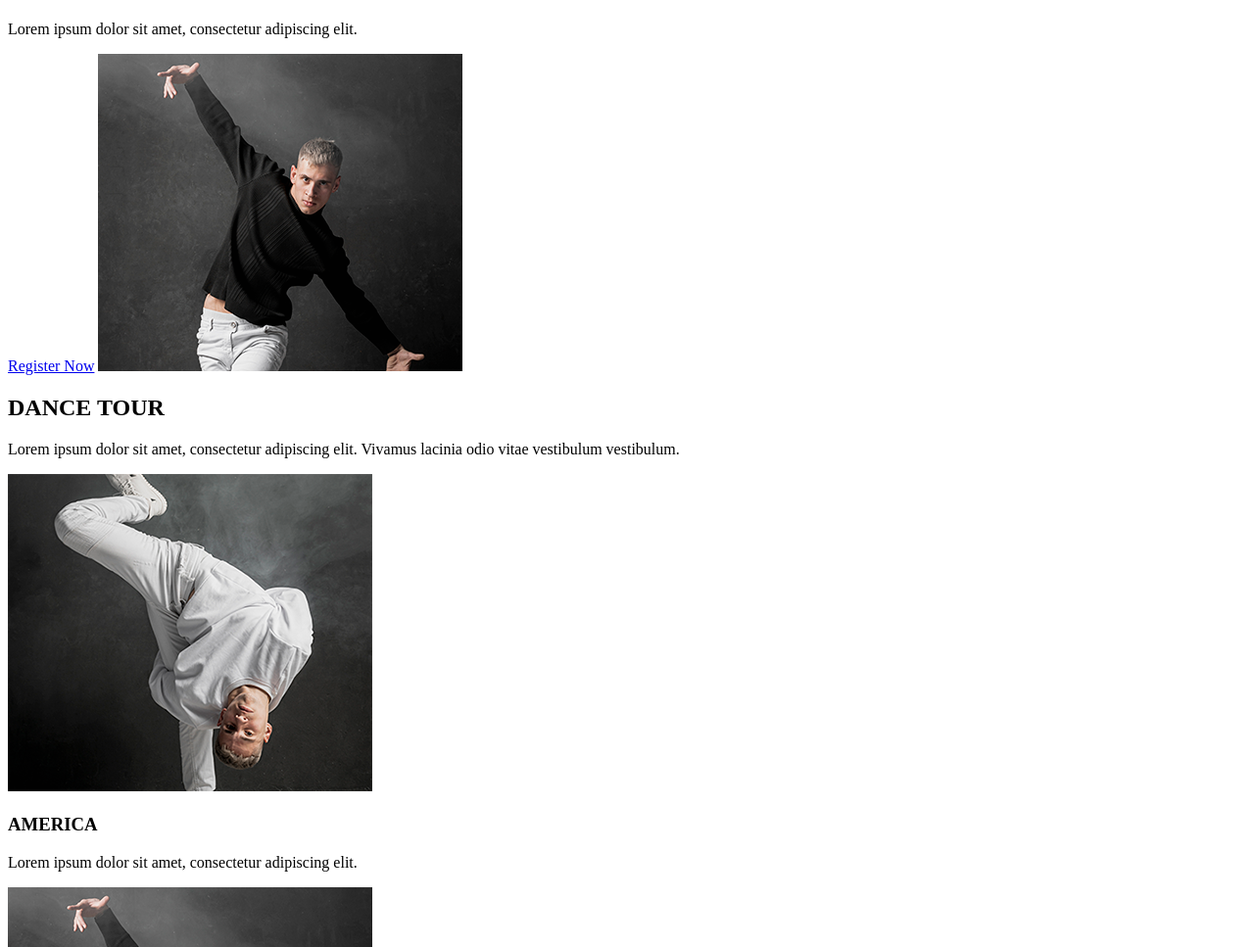
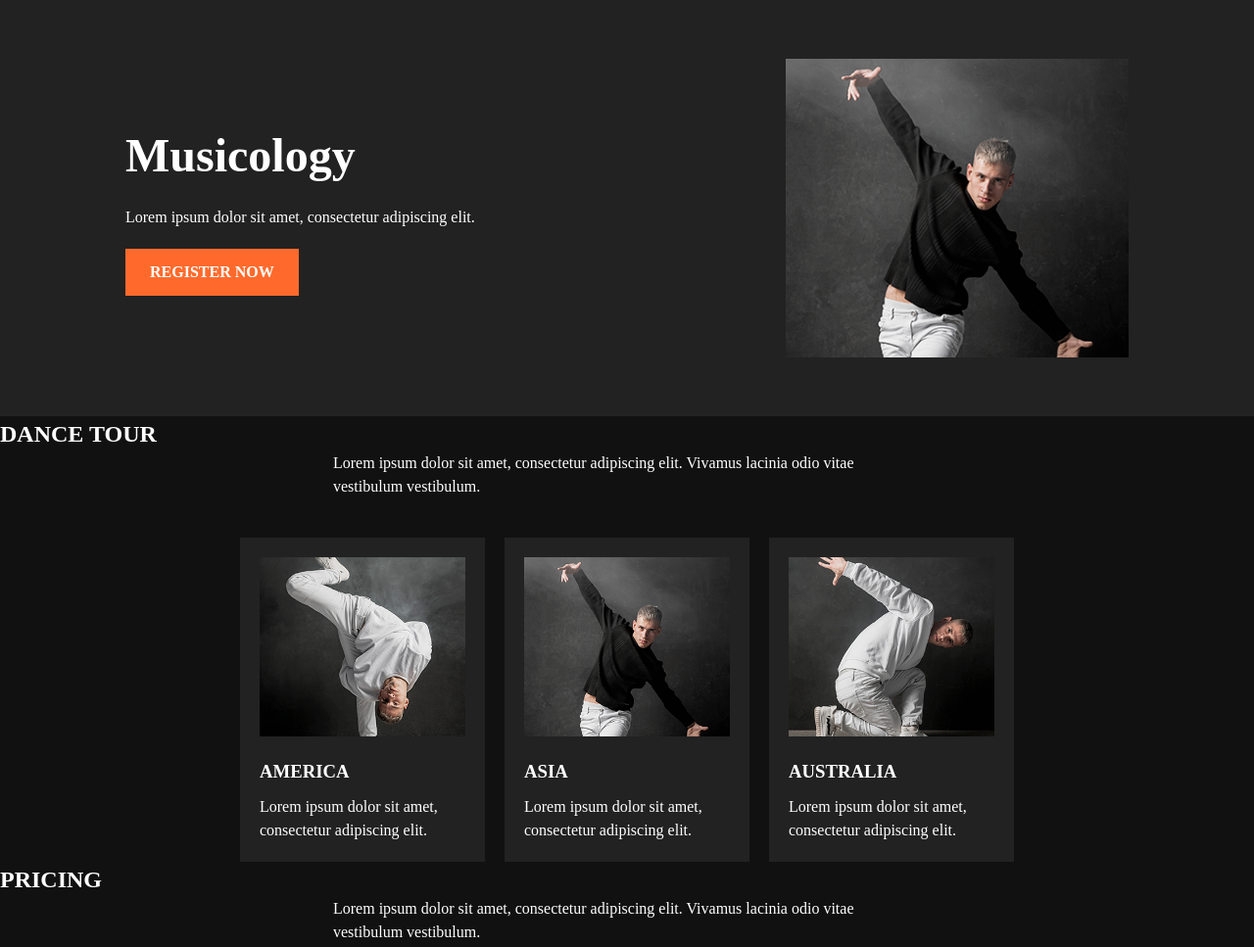
Before and after one commit to dzaplopez-dot/Musicology, a plain HTML site: page Musica/index.html in a window 1280 px wide. Shown: the top 967 px of the page at 98% size. Drawn offline with Linux system fonts and the light colour scheme.

Commit message:
Nuevos cabios

```diff
--- a/Musica/index.html
+++ b/Musica/index.html
@@ -1,6 +1,5 @@
 <!DOCTYPE html>
 <html lang="es">
-
 <head>
     <meta charset="UTF-8">
     <meta name="viewport" content="width=device-width, initial-scale=1.0">
@@ -11,26 +10,27 @@
 <body>
 
     <!-- HERO -->
-    <div class="hero">
-        <h1 class="Musicology">
-        </h1>
-        <p>Lorem ipsum dolor sit amet, consectetur adipiscing elit.</p>
-        <a href="#" class="btn">Register Now</a>
-        <img src="img/pic02.png" alt="">
-    </div>
+    <header class="hero">
+        <div class="hero-text">
+            <h1 class="musicology">Musicology</h1>
+            <p>Lorem ipsum dolor sit amet, consectetur adipiscing elit.</p>
+            <a href="#" class="btn">REGISTER NOW</a>
+        </div>
 
+        <img src="img/pic02.png" alt="Bailarín principal">
+    </header>
 
-    <!-- SECCIÓN 1 -->
-
-    <section class="tour">
+    <!-- SECCION 1 -->
+    <section class="SECCION 1">
         <h2>DANCE TOUR</h2>
         <p class="tour-text">
             Lorem ipsum dolor sit amet, consectetur adipiscing elit.
             Vivamus lacinia odio vitae vestibulum vestibulum.
         </p>
+
         <div class="cards">
             <div class="card">
-                <img src="img/pic01.png" alt="America">
+                <img src="img/pic01.png" alt="Tour América">
                 <div class="card-info">
                     <h3>AMERICA</h3>
                     <p>Lorem ipsum dolor sit amet, consectetur adipiscing elit.</p>
@@ -38,7 +38,7 @@
             </div>
 
             <div class="card">
-                <img src="img/pic02.png" alt="Asia">
+                <img src="img/pic02.png" alt="Tour Asia">
                 <div class="card-info">
                     <h3>ASIA</h3>
                     <p>Lorem ipsum dolor sit amet, consectetur adipiscing elit.</p>
@@ -46,7 +46,7 @@
             </div>
 
             <div class="card">
-                <img src="img/pic03.png" alt="Australia">
+                <img src="img/pic03.png" alt="Tour Australia">
                 <div class="card-info">
                     <h3>AUSTRALIA</h3>
                     <p>Lorem ipsum dolor sit amet, consectetur adipiscing elit.</p>
@@ -55,43 +55,51 @@
         </div>
     </section>
 
-
-    <!-- SECCIÓN 2 -->
- <section class="tour">
-        <h2>Pricing</h2>
+    <!-- SECCION 2 -->
+    <section class="SECCION 2">
+        <h2>PRICING</h2>
         <p class="tour-text">
             Lorem ipsum dolor sit amet, consectetur adipiscing elit.
             Vivamus lacinia odio vitae vestibulum vestibulum.
         </p>
+
         <div class="cards">
             <div class="card">
-                <img src="img/badge.png" alt="America">
+                <img src="img/badge.png" alt="Plan básico">
                 <div class="card-info">
                     <h3>BASIC</h3>
                     <p>Lorem ipsum dolor sit amet, consectetur adipiscing elit.</p>
+                    <button class="price-btn">$150.000</button>
                 </div>
             </div>
 
             <div class="card">
-                <img src="img/badge.png" alt="Asia">
+                <img src="img/badge.png" alt="Plan profesional">
                 <div class="card-info">
                     <h3>PROFESSIONAL</h3>
                     <p>Lorem ipsum dolor sit amet, consectetur adipiscing elit.</p>
+                    <button class="price-btn">$200.000</button>
                 </div>
             </div>
 
             <div class="card">
-                <img src="img/badge.png" alt="Australia">
+                <img src="img/badge.png" alt="Plan ultimate">
                 <div class="card-info">
                     <h3>ULTIMATE</h3>
                     <p>Lorem ipsum dolor sit amet, consectetur adipiscing elit.</p>
+                    <button class="price-btn">$250.000</button>
                 </div>
             </div>
         </div>
     </section>
 
+    <!-- FOOTER -->
+    <footer class="footer-content">
+        <p>
+            Sitio elaborado por Daniela Zapata © 2026.
+            Todos los derechos reservados.
+        </p>
+    </footer>
 
-    <!-- FOOTER HERO -->
-    <footer class="footer-content">
-        <p>Lorem ipsum dolor sit amet.</p>
-    </footer>
+</body>
+</html>
--- a/Musica/style.css
+++ b/Musica/style.css
@@ -1,14 +1,120 @@
-.contenedores {
-  display: flex;
-  flex-direction: column; /* filas verticales */
-  gap: 30px;              /* espacio entre filas */
-  max-width: 1200px;
-  margin: 0 auto;         /* centra en la página */
+/* RESET BÁSICO */
+* {
+    margin: 0;
+    padding: 0;
+    box-sizing: border-box;
 }
 
-.box {
-  padding: 40px;
-  background: #f5f5f5;
-  border-radius: 12px;
-  text-align: center;
+body {
+    font-family: Oswald, Montserrat;
+    background-color: #111;
+    color: #fff;
+    line-height: 1.5;
 }
+
+/* HERO */
+.hero {
+    display: flex;
+    justify-content: space-between;
+    align-items: center;
+    padding: 60px 10%;
+    background-color: #222;
+}
+
+.hero-text {
+    max-width: 500px;
+}
+
+.musicology {
+    font-size: 3rem;
+    margin-bottom: 15px;
+}
+
+.hero p {
+    margin-bottom: 20px;
+}
+
+.hero img {
+    max-width: 350px;
+}
+
+/* BOTÓN */
+.btn {
+    display: inline-block;
+    background-color: #ff6a2c;
+    color: #fff;
+    padding: 12px 25px;
+    text-decoration: none;
+    font-weight: bold;
+}
+
+/* SECCIONES */
+.SECCION1,
+.SECCION2 {
+    padding: 60px 10%;
+    text-align: center;
+}
+
+.SECCION1{
+    background-color: #ff6a2c;
+}
+
+.SECCION2{
+    background-color: #222;
+}
+
+.SECCION1 h2,
+.SECCION2 h2 {
+    margin-bottom: 15px;
+}
+
+.tour-text {
+    max-width: 600px;
+    margin: 0 auto 40px;
+}
+
+/* CARDS */
+.cards {
+    display: flex;
+    gap: 20px;
+    justify-content: center;
+}
+
+.card {
+    background-color: #222;
+    padding: 20px;
+    max-width: 250px;
+}
+
+.pricing .card {
+    background-color: #ff6a2c;
+}
+
+.card img {
+    width: 100%;
+    margin-bottom: 15px;
+}
+
+.card h3 {
+    margin-bottom: 10px;
+}
+
+/* BOTÓN PRECIO */
+.price-btn {
+    margin-top: 15px;
+    padding: 10px;
+    width: 100%;
+    border: none;
+    background-color: #111;
+    color: #fff;
+    font-weight: bold;
+    cursor: pointer;
+}
+
+/* FOOTER */
+.footer-content {
+    background-color: #ff6a2c;
+    text-align: center;
+    padding: 20px;
+    font-size: 0.9rem;
+}
```
